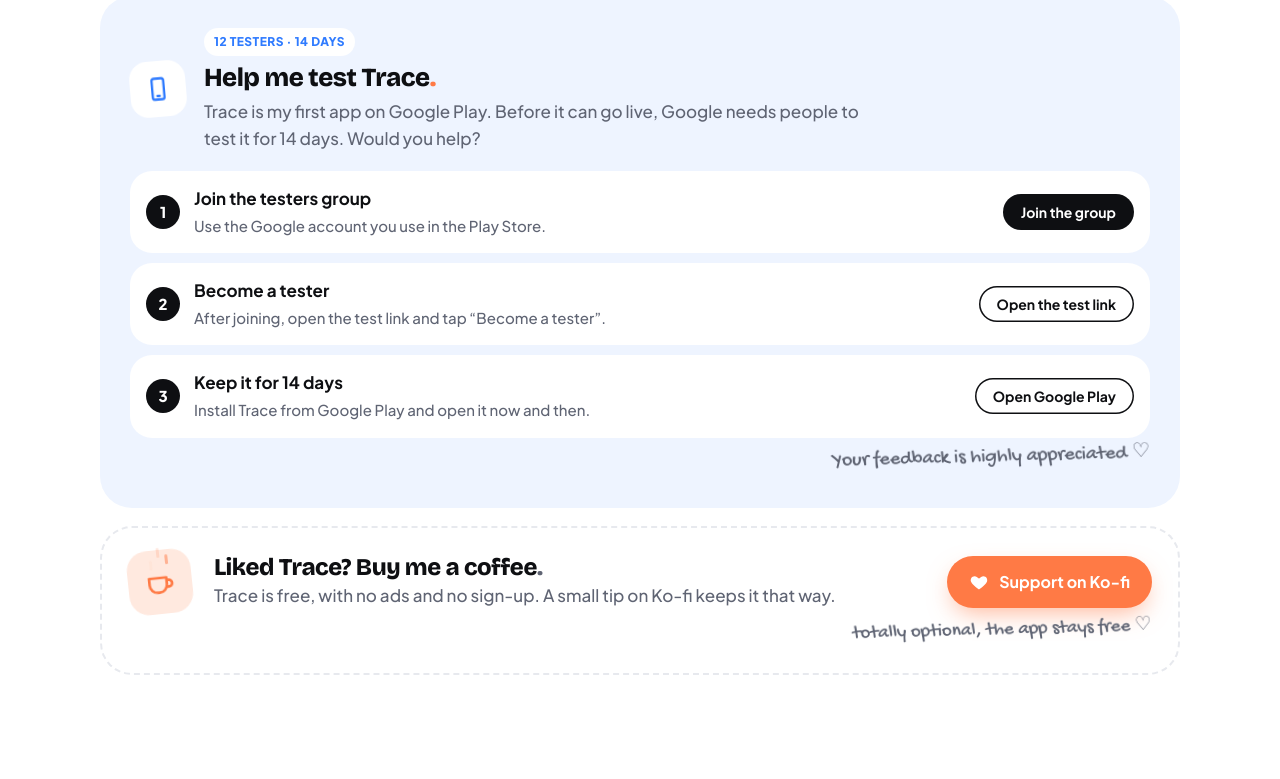
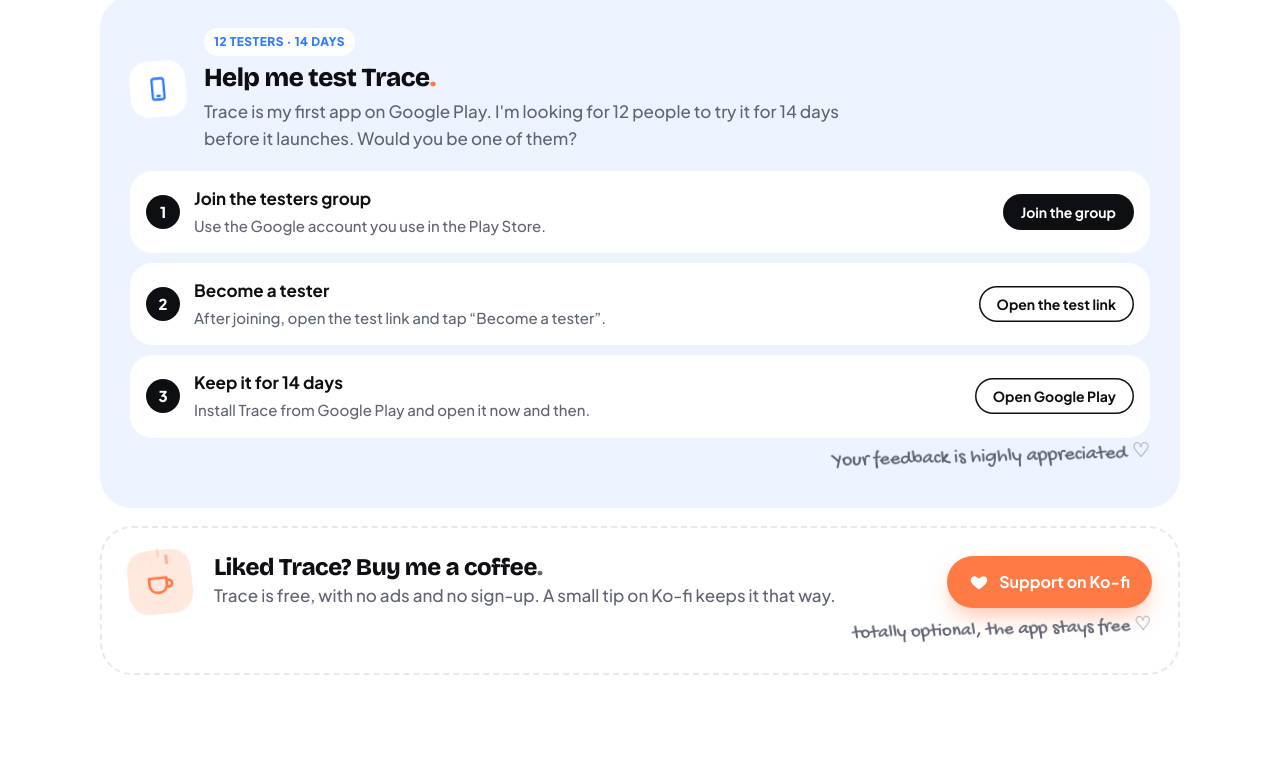
Before and after one commit to nraj07054/trace, a plain HTML site: page website/index.html in a window 1280 px wide. Shown: the part 7826-8605 px from the top of the page. Drawn offline with nearby package versions, Linux system fonts and the light colour scheme.

Commit message:
Testers card: phrase the ask as an invitation
Co-Authored-By: Claude Opus 5.5 <noreply@anthropic.com>
Claude-Session: https://claude.ai/code/session_01QaBajaU29DySUu7EnbUSKy

```diff
--- a/website/index.html
+++ b/website/index.html
@@ -608,7 +608,7 @@ footer .wrap { display: flex; justify-content: space-between; gap: 16px; flex-wr
           <div class="t-intro">
             <p class="t-badge">12 testers · 14 days</p>
             <b class="t-title">Help me test Trace<span class="dot">.</span></b>
-            <p class="t-desc">Trace is my first app on Google Play. Before it can go live, Google needs people to test it for 14 days. Would you help?</p>
+            <p class="t-desc">Trace is my first app on Google Play. I'm looking for 12 people to try it for 14 days before it launches. Would you be one of them?</p>
           </div>
         </div>
         <ol class="t-steps">
```
